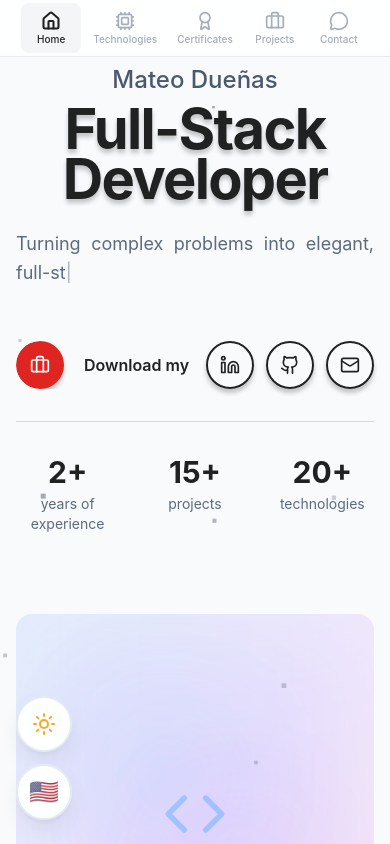
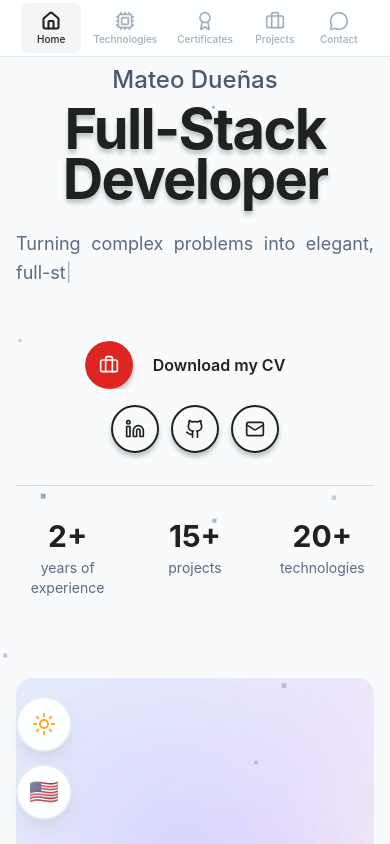
Before and after one commit to majoduan/Portafolio, a Next.js app: page / in a window 390 px wide. Shown: the top 844 px of the page. Built offline with nearby package versions, Linux system fonts and the light colour scheme.

Commit message:
feat: update HeroSection layout for better responsiveness; adjust font size for Spanish language support

```diff
--- a/app/globals.css
+++ b/app/globals.css
@@ -209,8 +209,8 @@ html:not(.dark) .spline-container > div {
 }
 
 @media (min-width: 1024px) {
-  .hero-title {
-    font-size: clamp(3.5rem, 6vw, 8rem);
+  html[lang="es"] .hero-title {
+    font-size: clamp(3.5rem, 6.5vw, 8rem);
   }
 }
 
--- a/components/sections/HeroSection.jsx
+++ b/components/sections/HeroSection.jsx
@@ -94,7 +94,7 @@ const HeroSection = React.memo(({ shouldLoadSpline }) => {
             </p>
 
             {/* Boton CV y Redes Sociales */}
-            <div className="flex items-center justify-center lg:justify-start gap-4 mb-8">
+            <div className="flex flex-wrap items-center justify-center lg:justify-start gap-4 mb-8 max-[424px]:flex-col">
               <a
                 href="/cv/Mateo_Dueñas_CV.pdf"
                 download="Mateo_Dueñas_CV.pdf"
```
